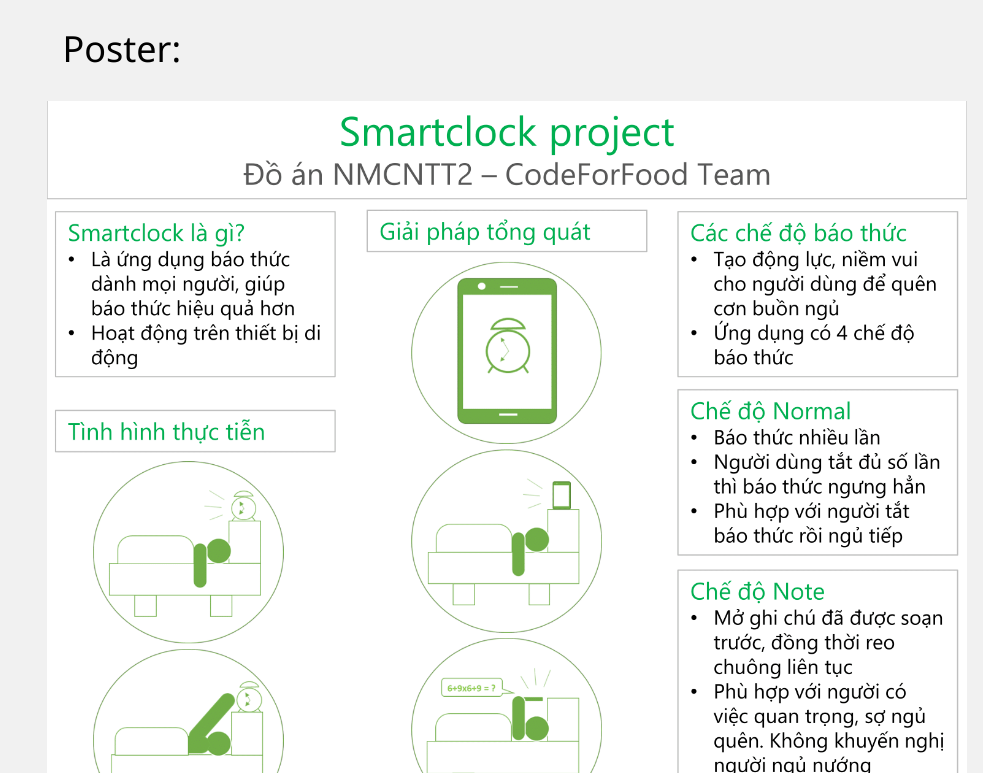
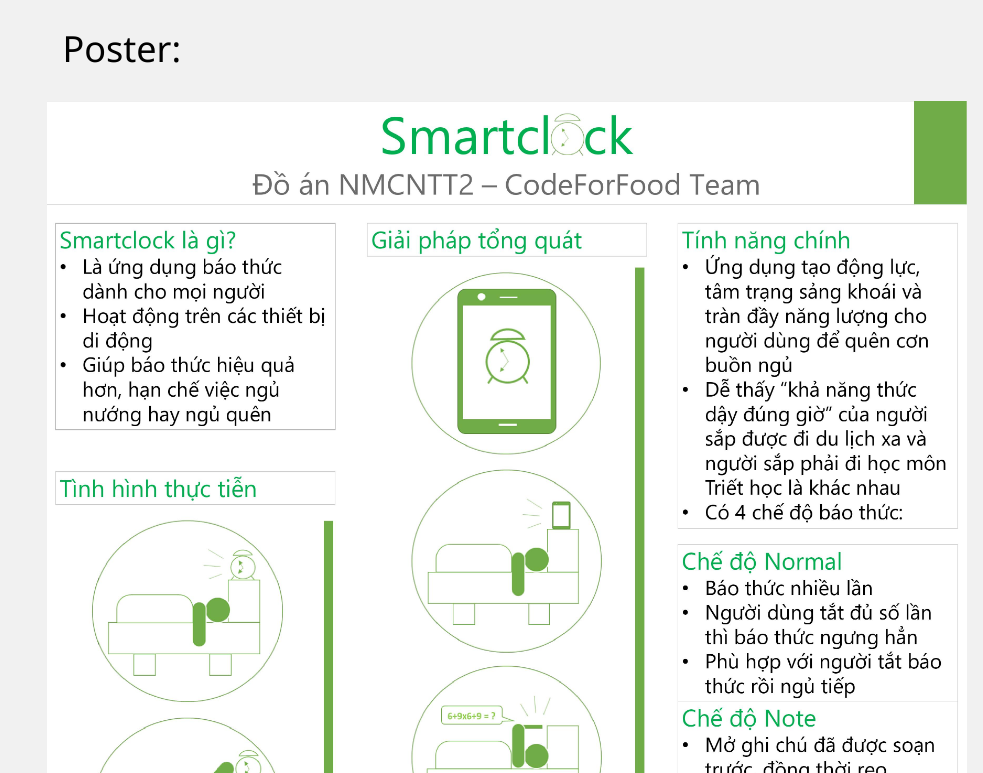
Before and after one commit to piouscity/demo_web, a plain HTML site: page detail solution.html in a window 1280 px wide. Shown: the part 8767-9540 px from the top of the page, without its empty margins (297-1280 px from the left). Drawn offline with nearby package versions, Linux system fonts and the light colour scheme.

Commit message:
Update detail solution.html

```diff
--- a/detail solution.html
+++ b/detail solution.html
@@ -590,7 +590,7 @@
 		</div>
 		<div class = "w3-container">
 			<h2 class = "w3-xxlarge w3-left w3-margin w3-padding-16"> Poster: </h2>
-			<img src = "https://piouscity.github.io/demo_web/poster-1.png" alt = "a poster">
+			<img src = "https://piouscity.github.io/demo_web/poster-page-001.jpg" alt = "a poster">
 		</div>
 	</div>
 </div>
```
